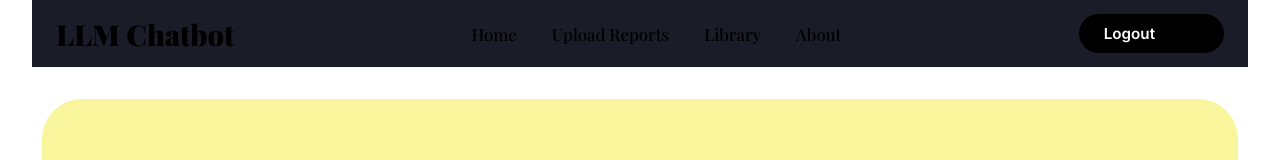
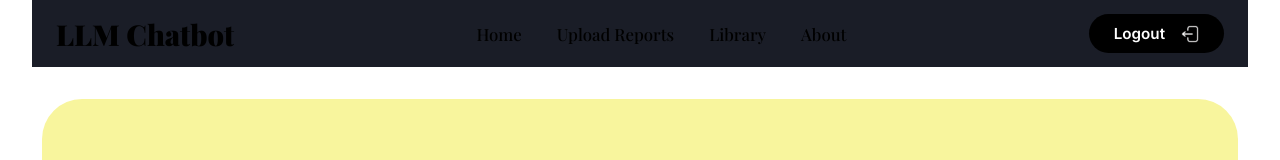
Before and after one commit to bhanu-3333/LLM-chatbot, a React (Vite) app in the folder medical-rag-frontend/: page /upload in a window 1280 px wide. Shown: the top 160 px of the page. Built offline with nearby package versions, Linux system fonts and the light colour scheme; a web font is replaced by a local one.

Commit message:
feat: add styling for landing page with hero section, navbar, and infinite scroller

```diff
--- a/medical-rag-frontend/src/styles/Home.css
+++ b/medical-rag-frontend/src/styles/Home.css
@@ -100,12 +100,11 @@ body {
   opacity: 0.8;
 }
 
-/* Logout variant — inverts dark icon to white on black button */
+/* Logout variant — dark button with white icon (already white, no filter) */
 .logout-btn .btn-enter-icon {
-  width: 20px !important;
-  height: 20px !important;
-  filter: invert(1) !important;
-  margin-right: 10px !important;
+  width: 18px !important;
+  height: 18px !important;
+  margin-left: 8px !important;
   display: inline-block !important;
   opacity: 1 !important;
   visibility: visible !important;
@@ -176,7 +175,6 @@ body {
   width: 18px;
   height: 18px;
   object-fit: contain;
-  /* Removed invert to ensure icon remains visible */
 }
 
 /* Hero Visuals - Static & Non-overlapping Composition */
```
